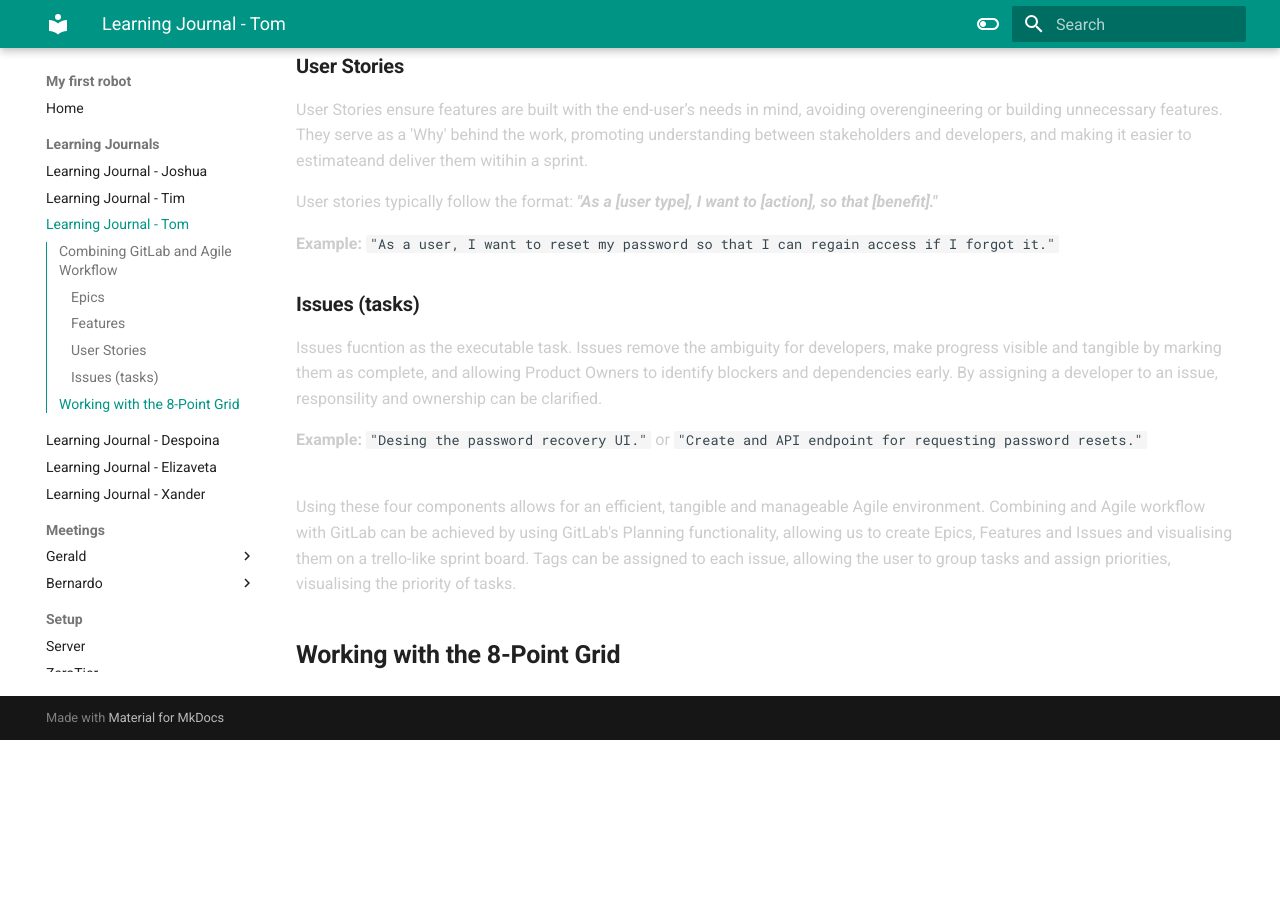
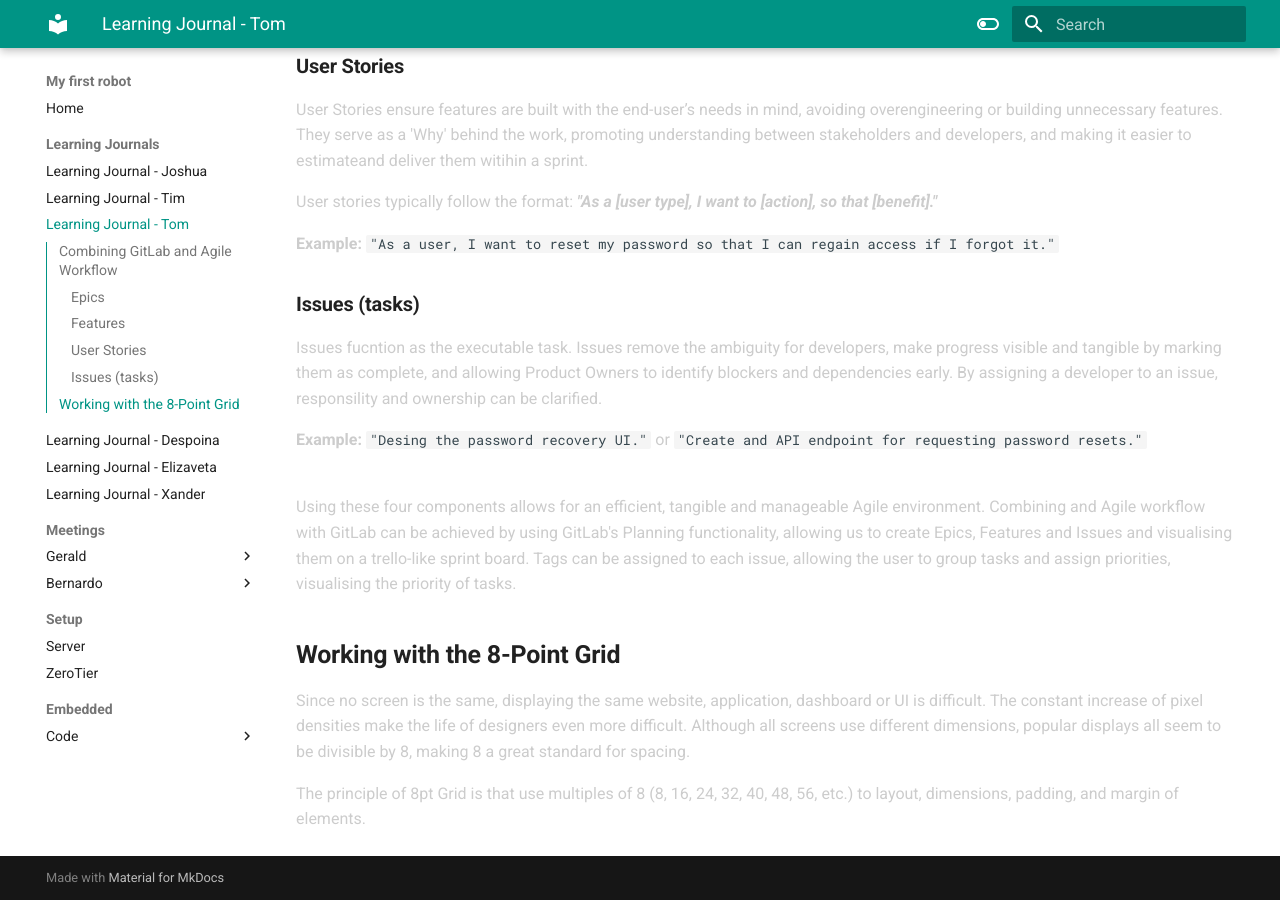
Before and after one commit to VioletHarmon2002/MyFirstRobot, an MkDocs documentation site: the page built from docs/Learning Journals/learning-journal-tom.md, in a window 1280 px wide and 900 px high, scrolled down 656 px. Built offline with MkDocs 1.6.1 and Material for MkDocs 9.7.7, drawn with Linux system fonts in a browser that asks for light colours; before the commit the page ends 1396 px from its top, so only the background shows below that.

Commit message:
Wrote a small introduction

```diff
--- a/docs/Learning Journals/learning-journal-tom.md
+++ b/docs/Learning Journals/learning-journal-tom.md
@@ -31,3 +31,7 @@ Using these four components allows for an efficient, tangible and manageable Agi
 
 
 ## **Working with the 8-Point Grid**
+Since no screen is the same, displaying the same website, application, dashboard or UI is difficult. The constant increase of pixel densities make the life of designers even more difficult.
+Although all screens use different dimensions, popular displays all seem to be divisible by 8, making 8 a great standard for spacing.
+
+The principle of 8pt Grid is that use multiples of 8 (8, 16, 24, 32, 40, 48, 56, etc.) to layout, dimensions, padding, and margin of elements.
```
